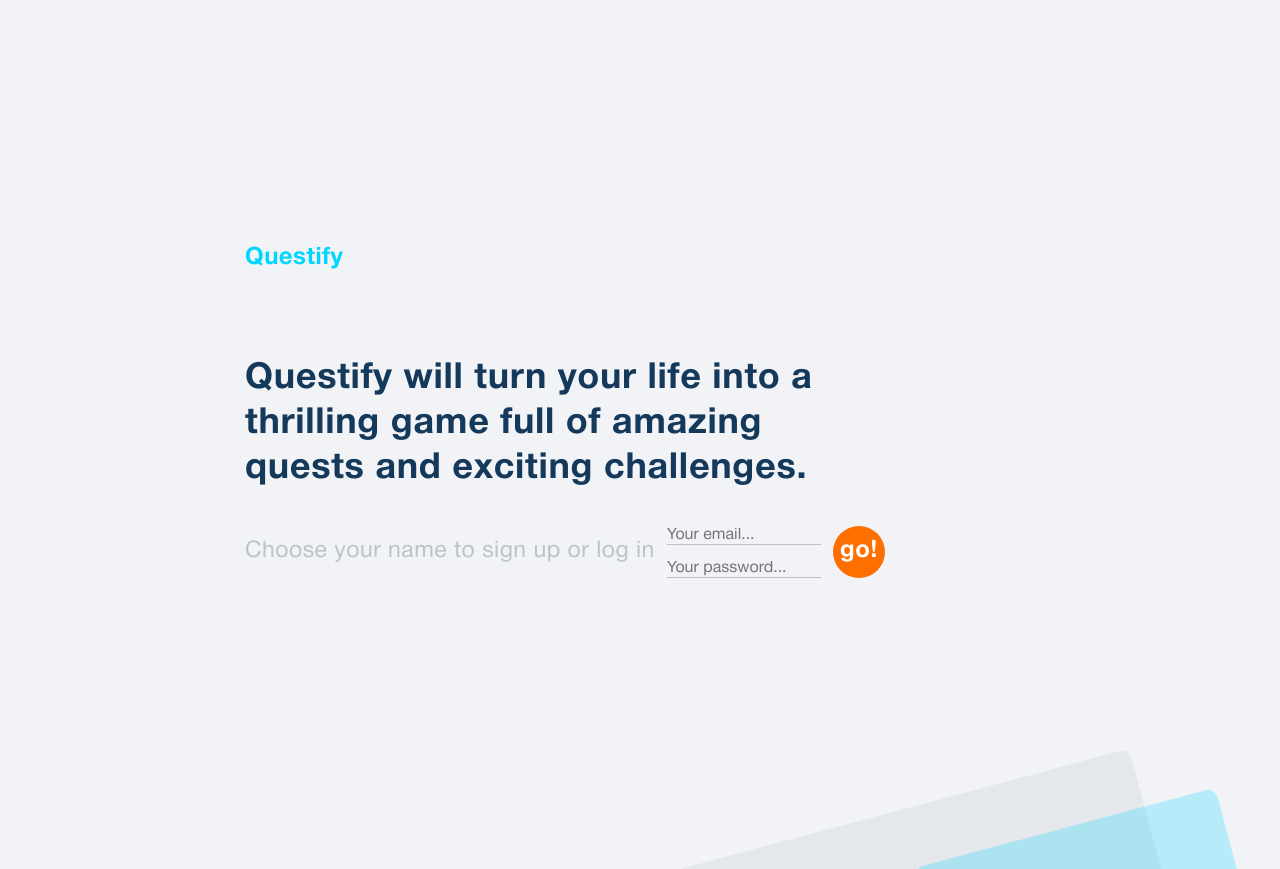
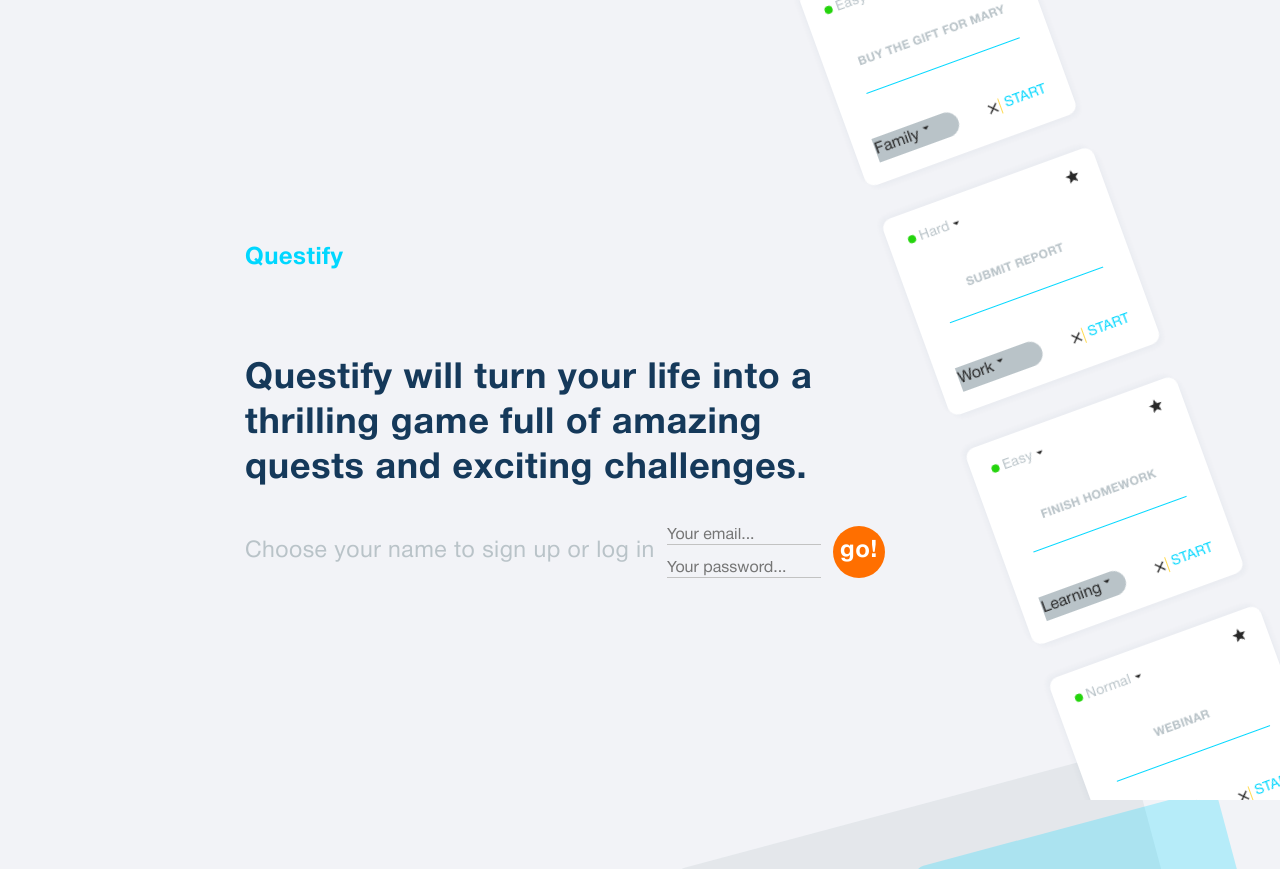
Before and after one commit to xxLEITTOxx/questify-pet-project, a React (Vite) app: page / in a window 1280 px wide. Built offline with nearby package versions, Linux system fonts and the light colour scheme.

Commit message:
done 50% PromoQuestCards

```diff
--- a/package.json
+++ b/package.json
@@ -13,6 +13,7 @@
     "dependencies": {
         "@tanstack/react-query": "^5.85.5",
         "@tanstack/react-query-devtools": "^5.85.5",
+        "@types/react-slick": "^0.23.13",
         "axios": "^1.11.0",
         "formik": "^2.4.6",
         "modern-normalize": "^3.0.1",
@@ -21,6 +22,8 @@
         "react-hot-toast": "^2.6.0",
         "react-icons": "^5.5.0",
         "react-paginate": "^8.3.0",
+        "react-slick": "^0.31.0",
+        "slick-carousel": "^1.8.1",
         "use-debounce": "^10.0.5",
         "yup": "^1.7.0"
     },
--- a/src/components/LandingPage/LandingPage.tsx
+++ b/src/components/LandingPage/LandingPage.tsx
@@ -3,6 +3,7 @@ import css from "./LandingPage.module.css";
 import toast from "react-hot-toast";
 import { authService } from "../services/authService";
 import { useAuth } from "../context/AuthContext";
+import PromoQuestCards from "../PromoQuestCards/PromoQuestCards";
 
 export default function LandingPage() {
     const { login } = useAuth();
@@ -62,16 +63,22 @@ export default function LandingPage() {
     };
 
     return (
+        <div className={css.landingWrapper}>
+            {/* Полотно под контентом, но внутри рамки с марджинами */}
+            <PromoQuestCards />
             <div className={css.landingPageContainer}>
                 <div className={css.landingContent}>
                     <h1 className={css.landingH1}>Questify</h1>
                     <h2 className={css.landingH2}>
-                    Questify will turn your life into a thrilling game full of
-                    amazing quests and exciting challenges.
+                        Questify will turn your life into a thrilling game full
+                        of amazing quests and exciting challenges.
                     </h2>
                     <div className={css.authSection}>
                         <p>Choose your name to sign up or log in</p>
-                    <form onSubmit={handleSubmit} className={css.inputGroup}>
+                        <form
+                            onSubmit={handleSubmit}
+                            className={css.inputGroup}
+                        >
                             <div className={css.inputWrapper}>
                                 <input
                                     type="email"
@@ -85,7 +92,9 @@ export default function LandingPage() {
                                     className={css.usernameInput}
                                     placeholder="Your password..."
                                     value={password}
-                                onChange={(e) => setPassword(e.target.value)}
+                                    onChange={(e) =>
+                                        setPassword(e.target.value)
+                                    }
                                 />
                             </div>
                             <button type="submit" className={css.goButton}>
@@ -99,5 +108,6 @@ export default function LandingPage() {
                     <div className={css.backgroundShapeBlue} />
                 </div>
             </div>
+        </div>
     );
 }
--- /dev/null
+++ b/src/components/PromoQuestCards/PromoQuestCards.module.css
@@ -0,0 +1,57 @@
+@media (min-width: 1280px) {
+    /* Абсолютный wrapper: растягиваемся по контейнеру и обрезаем содержимое */
+    .contained {
+        max-height: 870px;
+        position: absolute;
+        inset: 0; /* top/right/bottom/left: 0 — по рамкам landingPageContainer */
+        overflow: hidden; /* ничего не выйдет снизу/сбоку */
+        z-index: 2; /* ниже текста (у него z=10) */
+        pointer-events: none;
+    }
+
+    /* Диагональный холст: размеры в % от контейнера, без правок в px и без vw/vh */
+    .diagonalCanvas {
+        position: absolute;
+        top: 0;
+        right: 240px;
+        width: 180%; /* запас по диагонали, но клип внутри .contained */
+        height: 180%;
+        transform-origin: top right;
+        transform: rotate(70deg); /* ваш текущий угол */
+    }
+
+    .slider :global(.slick-list) {
+        overflow: visible;
+    }
+    .slider :global(.slick-track) {
+        display: flex;
+        align-items: flex-start;
+        will-change: transform;
+    }
+
+    .slide {
+        width: 205px;
+        margin-inline-end: 20px; /* корректно и при rtl */
+    }
+
+    .slideInner {
+        will-change: transform;
+        transform-origin: center;
+    }
+
+    /* Базовая контр-ротация: вернуть карточку «ровно» относительно страницы */
+    .upright {
+        transform: rotate(-90deg); /* компенсируем -30deg холста */
+        transform-origin: center;
+    }
+
+    .rotate90 {
+        transform: rotate(120deg);
+    } /* -60 + 120 = +60; если хотите ровно 90, задайте угол холста -30 */
+}
+
+@media (min-width: 768px) and (max-width: 1279px), (max-width: 767px) {
+    .contained {
+        display: none;
+    } /* опционально выключить на малых */
+}
--- /dev/null
+++ b/src/components/PromoQuestCards/PromoQuestCards.tsx
@@ -0,0 +1,162 @@
+import Slider from "react-slick";
+import QuestCard from "../QuestCard/QuestCard";
+import css from "./PromoQuestCards.module.css";
+import "slick-carousel/slick/slick.css";
+import "slick-carousel/slick/slick-theme.css";
+
+// Моковые данные для рекламных карточек
+const promoCardsData = [
+    {
+        id: 1,
+        title: "Submit report",
+        difficulty: "Hard",
+        category: "Work",
+        type: "Task",
+    },
+    {
+        id: 2,
+        title: "Buy the gift for Mary",
+        difficulty: "Easy",
+        category: "Family",
+        type: "Task",
+    },
+    {
+        id: 3,
+        title: "Visit the dentist at Lumident",
+        difficulty: "Normal",
+        category: "Health",
+        type: "Task",
+    },
+    {
+        id: 4,
+        title: "Finish homework",
+        difficulty: "Easy",
+        category: "Learning",
+        type: "Task",
+    },
+    {
+        id: 5,
+        title: "Morning run",
+        difficulty: "Easy",
+        category: "Health",
+        type: "Task",
+    },
+    {
+        id: 6,
+        title: "Visit the dentist at Lumident",
+        difficulty: "Hard",
+        category: "Health",
+        type: "Task",
+    },
+    {
+        id: 7,
+        title: "Webinar",
+        difficulty: "Normal",
+        category: "Learning",
+        type: "Task",
+    },
+    {
+        id: 8,
+        title: "Finish homework",
+        difficulty: "Easy",
+        category: "Learning",
+        type: "Task",
+    },
+    {
+        id: 9,
+        title: "Submit report",
+        difficulty: "Hard",
+        category: "Work",
+        type: "Task",
+    },
+    {
+        id: 10,
+        title: "Buy the gift for Mary",
+        difficulty: "Easy",
+        category: "Family",
+        type: "Task",
+    },
+    {
+        id: 11,
+        title: "Visit the dentist at Lumident",
+        difficulty: "Normal",
+        category: "Health",
+        type: "Task",
+    },
+    {
+        id: 12,
+        title: "Finish homework",
+        difficulty: "Easy",
+        category: "Learning",
+        type: "Task",
+    },
+    {
+        id: 13,
+        title: "Morning run",
+        difficulty: "Easy",
+        category: "Health",
+        type: "Task",
+    },
+    {
+        id: 14,
+        title: "Visit the dentist at Lumident",
+        difficulty: "Hard",
+        category: "Health",
+        type: "Task",
+    },
+    {
+        id: 15,
+        title: "Webinar",
+        difficulty: "Normal",
+        category: "Learning",
+        type: "Task",
+    },
+    {
+        id: 16,
+        title: "Finish homework",
+        difficulty: "Easy",
+        category: "Learning",
+        type: "Task",
+    },
+];
+
+export default function PromoQuestCards() {
+    const settings = {
+        className: css.slider,
+        dots: false,
+        infinite: true,
+        variableWidth: true,
+        slidesToShow: 1,
+        slidesToScroll: 1,
+        autoplay: true,
+        speed: 10000,
+        autoplaySpeed: 0,
+        cssEase: "linear",
+        arrows: false,
+        pauseOnHover: false,
+        swipe: false,
+        touchMove: false,
+        rtl: true,
+    };
+
+    return (
+        // Абсолютный wrapper внутри landingPageContainer (родитель уже position: relative; overflow: hidden)
+        <div className={css.contained}>
+            <div className={css.diagonalCanvas}>
+                <Slider {...settings}>
+                    {promoCardsData.map((card) => (
+                        <div key={card.id} className={css.slide}>
+                            <div className={`${css.slideInner} ${css.upright}`}>
+                                <QuestCard
+                                    title={card.title}
+                                    level={card.difficulty}
+                                    category={card.category}
+                                />
+                            </div>
+                        </div>
+                    ))}
+                </Slider>
+            </div>
+        </div>
+    );
+}
--- a/src/components/QuestCard/QuestCard.tsx
+++ b/src/components/QuestCard/QuestCard.tsx
@@ -1,20 +1,21 @@
-// Карточка для отдельного квеста
 import css from "./QuestCard.module.css";
-import {
-  MdOutlineClear,
-  //   MdDone,
-  //   MdOutlineSave,
-  MdOutlineStar,
-  MdArrowDropDown,
-} from "react-icons/md";
+import { MdOutlineClear, MdOutlineStar, MdArrowDropDown } from "react-icons/md";
 
-export default function QuestCard() {
+interface QuestCardProps {
+    level: string;
+    title: string;
+    category: string;
+}
+
+export default function QuestCard({ level, title, category }: QuestCardProps) {
     return (
         <div className={css.cardContainer}>
             <div className={css.cardHeader}>
                 <div className={css.cardHeaderSelector}>
-          <div className={css.roundLevelSelector}></div>
-          <div className={css.levelTitle}>Normal</div>
+                    <div
+                        className={`${css.roundLevelSelector} ${css[level]}`}
+                    ></div>
+                    <div className={css.levelTitle}>{level}</div>
                     <MdArrowDropDown />
                 </div>
                 <div>
@@ -22,12 +23,12 @@ export default function QuestCard() {
                 </div>
             </div>
             <div className={css.inputContainer}>
-        <div className={css.cardTitle}>Create New Quest</div>
+                <div className={css.cardTitle}>{title}</div>
                 <input type="text" className={css.cardInput} />
             </div>
             <div className={css.cardBottomContainer}>
                 <div className={css.categorySelector}>
-          <div>category</div>
+                    <div>{category}</div>
                     <MdArrowDropDown />
                 </div>
                 <div className={css.buttonList}>
@@ -37,18 +38,6 @@ export default function QuestCard() {
                     <div className={css.startButton}>START</div>
                 </div>
             </div>
-      {/* <div className={css.closeIcon}></div> */}
-      {/* <ul>
-        <li>
-          <MdOutlineClear />
-        </li>
-        <li>
-          <MdDone />
-        </li>
-        <li>
-          <MdOutlineSave />
-        </li>
-      </ul> */}
         </div>
     );
 }
--- a/src/index.css
+++ b/src/index.css
@@ -1,4 +1,6 @@
 @import "modern-normalize/modern-normalize.css";
+@import "slick-carousel/slick/slick.css";
+@import "slick-carousel/slick/slick-theme.css";
 
 @font-face {
     font-family: "HelveticaNeueCyr";
```
Also changed, not shown: src/components/Notification/Notification.module.css (deleted), src/components/Notification/Notification.tsx (deleted), 1 other file (tests, documents, lock files or other folders). Lines whose indentation alone changed are shown as unchanged.
